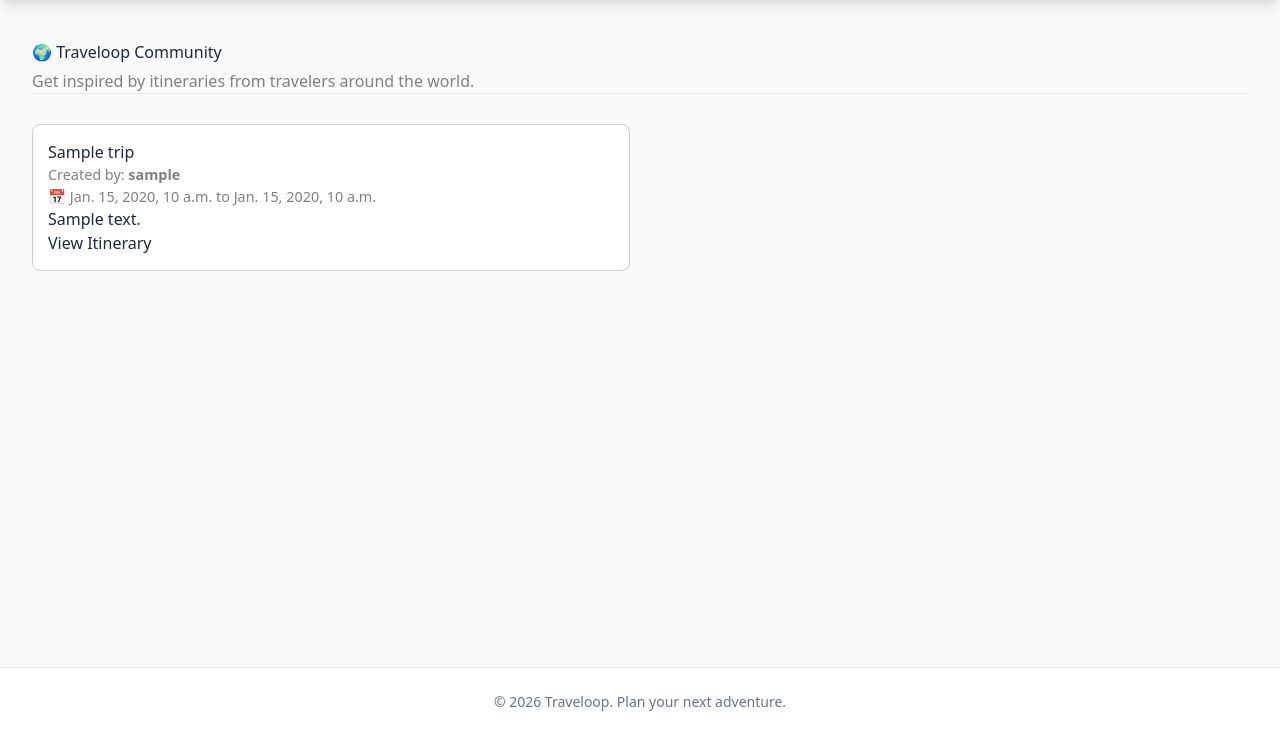
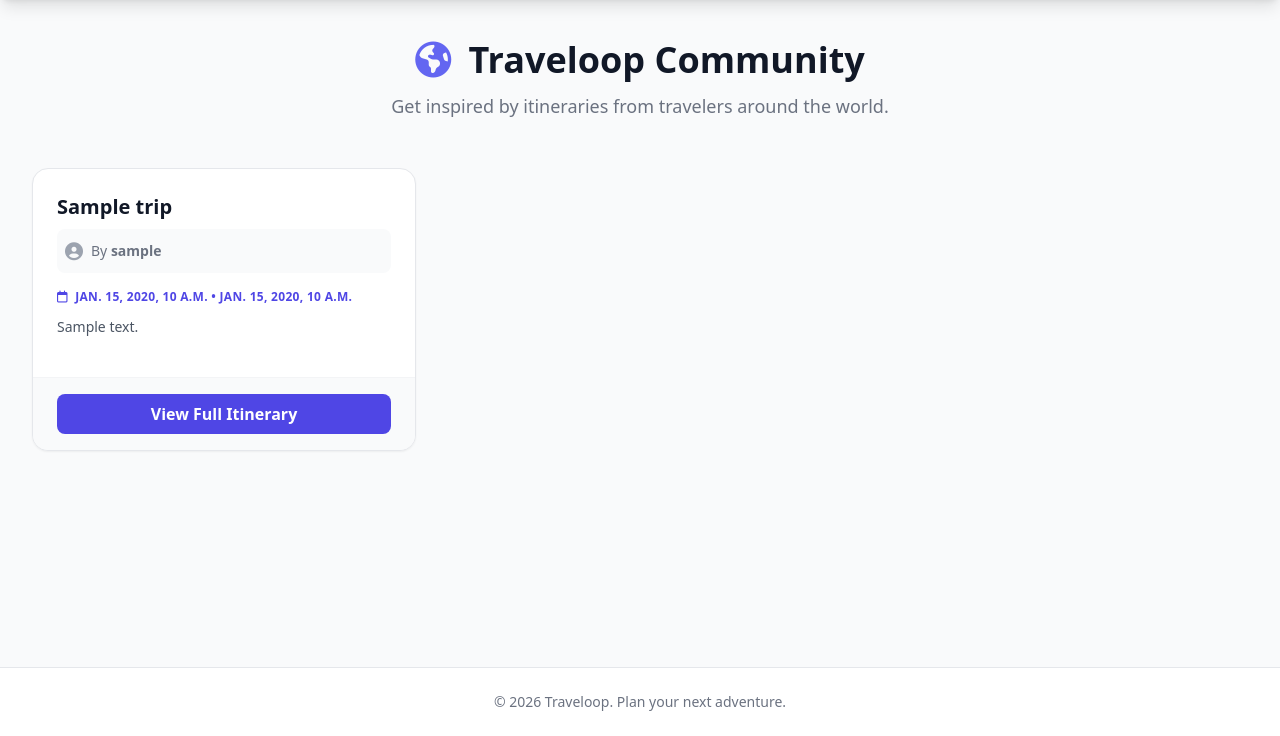
Before and after one commit to Arpitgupta777/Traveloop, a Django app: template Traveloop/trip/templates/trip/community.html in a window 1280 px wide. Shown: the part 64-800 px from the top of the page. Run offline with Django 5.2, Linux system fonts and the light colour scheme; the template is opened without the code that fills it: most values are stand-ins (such as "Sample title", 1, 10 or a date in 2020); some libraries are stand-ins or nearby versions.

Commit message:
implemented tailwind css

```diff
--- a/Traveloop/trip/templates/trip/community.html
+++ b/Traveloop/trip/templates/trip/community.html
@@ -2,23 +2,36 @@
 {% block title %}Community - Traveloop{% endblock %}
 
 {% block content %}
-    <h1 style="margin-bottom: 5px;">🌍 Traveloop Community</h1>
-    <p style="color: gray; margin-top: 0;">Get inspired by itineraries from travelers around the world.</p>
-    <hr style="margin-bottom: 30px;">
+<div class="text-center mb-12">
+    <h1 class="text-4xl font-extrabold text-gray-900 mb-3"><i class="fa-solid fa-earth-americas text-indigo-500 mr-2"></i> Traveloop Community</h1>
+    <p class="text-lg text-gray-500">Get inspired by itineraries from travelers around the world.</p>
+</div>
 
-    <div style="display: grid; grid-template-columns: 1fr 1fr; gap: 20px;">
-        {% for trip in trips %}
-            <div style="border: 1px solid #ccc; padding: 15px; border-radius: 8px; background: #fff;">
-                <h3 style="margin-top: 0;">{{ trip.name }}</h3>
-                <p style="color: gray; font-size: 0.9em;">
-                    Created by: <strong>{{ trip.user.username }}</strong><br>
-                    📅 {{ trip.start_date }} to {{ trip.end_date }}
+<div class="grid grid-cols-1 md:grid-cols-2 lg:grid-cols-3 gap-8">
+    {% for trip in trips %}
+        <div class="bg-white border border-gray-200 rounded-2xl shadow-sm hover:shadow-lg transition flex flex-col overflow-hidden">
+            <div class="p-6 flex-grow">
+                <h3 class="text-xl font-bold text-gray-900 mb-2">{{ trip.name }}</h3>
+                <div class="flex items-center text-sm text-gray-500 mb-4 bg-gray-50 p-2 rounded-lg">
+                    <i class="fa-solid fa-user-circle text-gray-400 mr-2 text-lg"></i>
+                    <span>By <strong>{{ trip.user.username }}</strong></span>
+                </div>
+                <p class="text-xs font-semibold text-indigo-600 uppercase tracking-wide mb-3">
+                    <i class="fa-regular fa-calendar mr-1"></i> {{ trip.start_date }} &bull; {{ trip.end_date }}
                 </p>
-                <p>{{ trip.description|truncatewords:15 }}</p>
-                <a href="{% url 'public_trip_detail' trip.id %}" class="btn btn-primary" style="display: inline-block;">View Itinerary</a>
+                <p class="text-gray-600 text-sm mb-4">{{ trip.description|truncatewords:20 }}</p>
             </div>
-        {% empty %}
-            <p style="color: gray;">No public trips yet. Be the first to share one!</p>
-        {% endfor %}
-    </div>
+            <div class="bg-gray-50 px-6 py-4 border-t border-gray-100">
+                <a href="{% url 'public_trip_detail' trip.id %}" class="w-full block text-center bg-indigo-600 hover:bg-indigo-700 text-white font-bold py-2 px-4 rounded-lg transition">
+                    View Full Itinerary
+                </a>
+            </div>
+        </div>
+    {% empty %}
+        <div class="col-span-full text-center bg-gray-50 rounded-2xl p-10 border border-dashed border-gray-300">
+            <i class="fa-solid fa-plane-slash text-4xl text-gray-300 mb-4"></i>
+            <p class="text-gray-500 text-lg">No public trips yet. Be the first to share one!</p>
+        </div>
+    {% endfor %}
+</div>
 {% endblock %}
```
